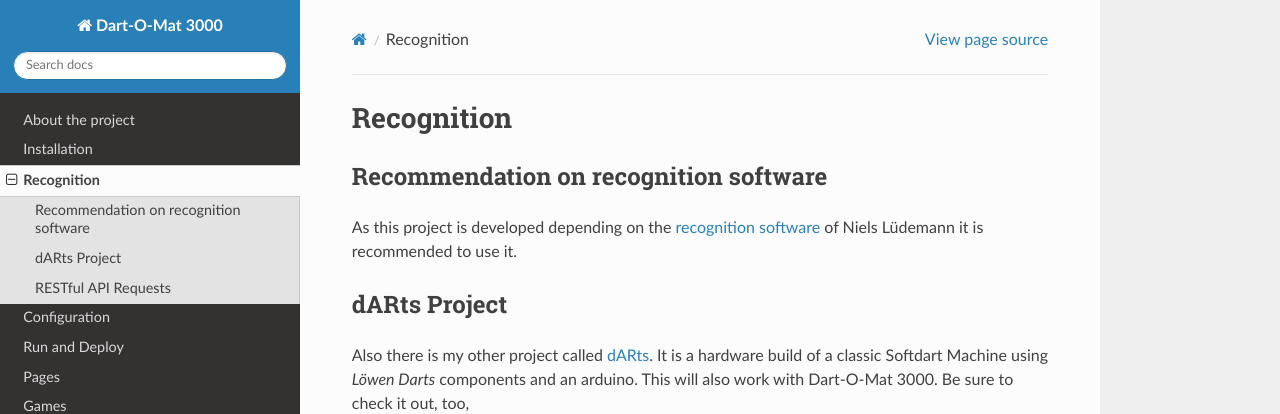
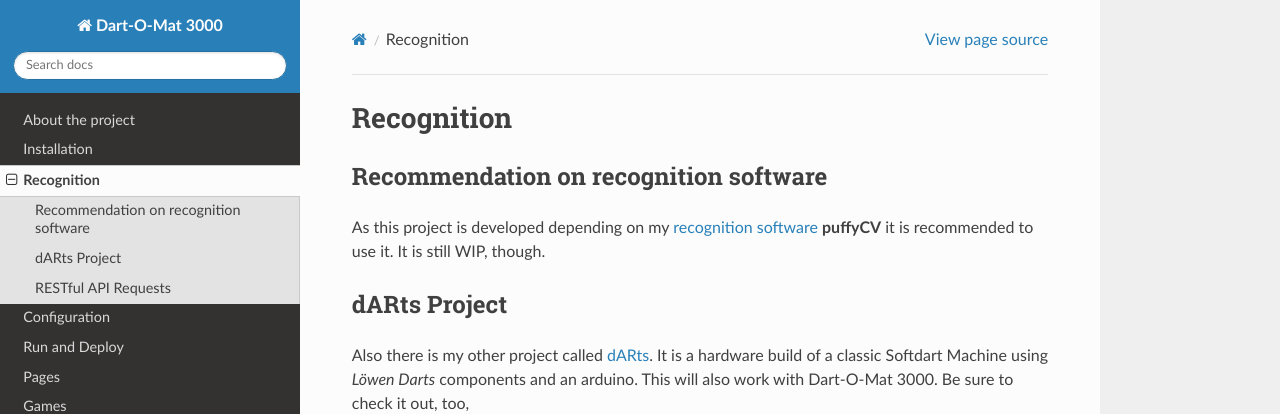
Before and after one commit to patrickhener/dart-o-mat-3000, a Sphinx documentation site: the page built from docs/Recognition.rst, in a window 1280 px wide and 973 px high. Shown: the top 414 px of the window. Built offline with Sphinx 7.4.7 and the Read the Docs theme 2.0.0, drawn with Linux system fonts in a browser that asks for light colours.

Commit message:
Doku Push

```diff
--- a/docs/Recognition.rst
+++ b/docs/Recognition.rst
@@ -7,11 +7,11 @@
 Recommendation on recognition software
 ======================================
 
-As this project is developed depending on the |recognition_software| of Niels Lüdemann it is recommended to use it.
+As this project is developed depending on my |recognition_software| **puffyCV** it is recommended to use it. It is still WIP, though.
 
 .. |recognition_software| raw:: html
 
-    <a href="https://github.com/nluede/cvdarts" target="_blank">recognition software</a>
+    <a href="https://github.com/patrickhener/puffyCV" target="_blank">recognition software</a>
 
 dARts Project
 =============
```
